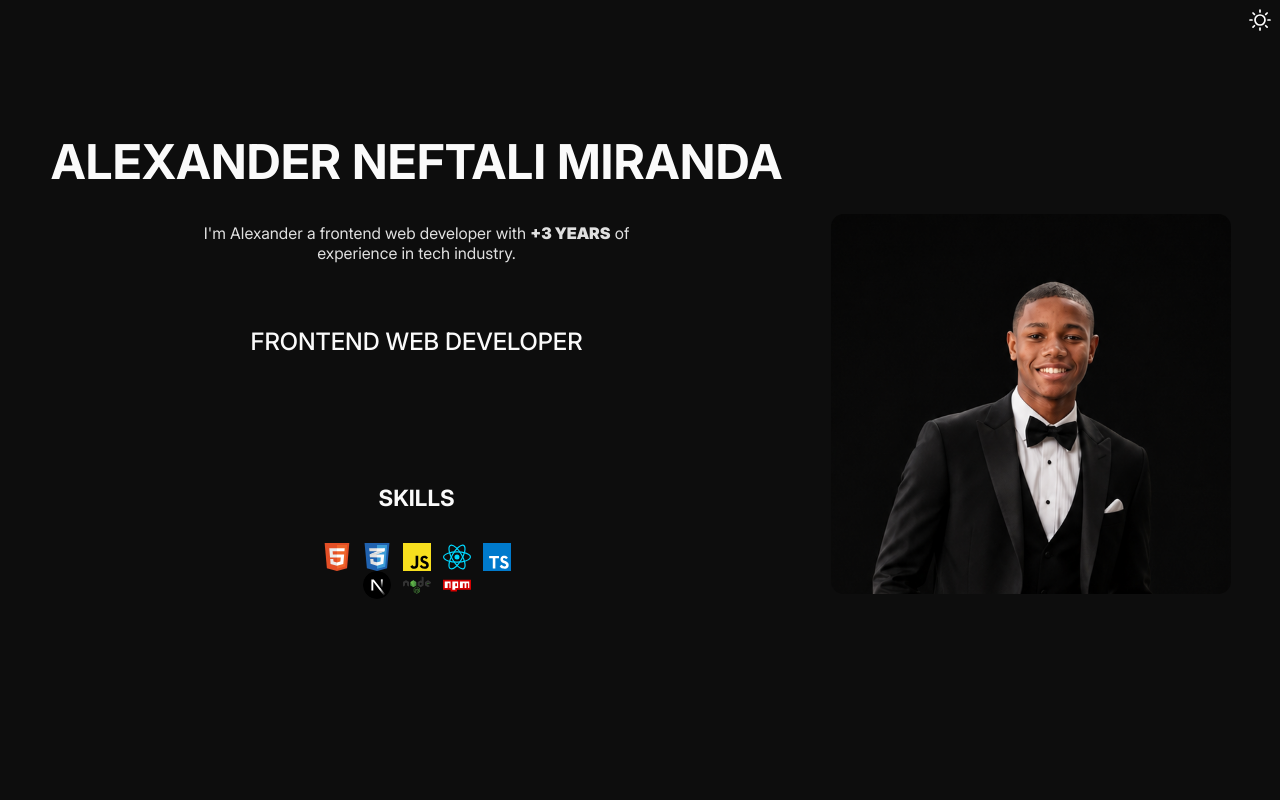
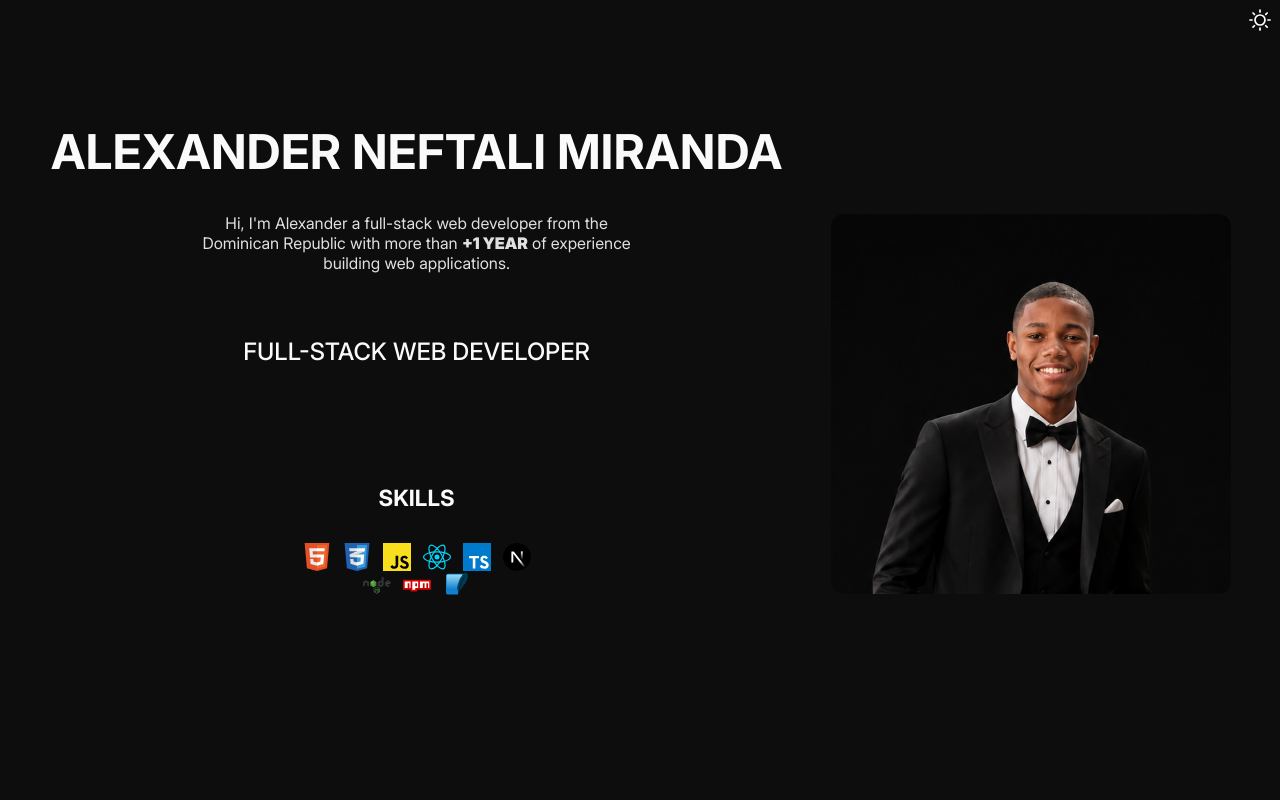
Before and after one commit to AlexanderLaurencio/my-portfolio, a Next.js app: page / in a window 1280 px wide. Shown: the top 800 px of the page. Built offline with nearby package versions, Linux system fonts and the light colour scheme.

Commit message:
Adding new a skill into my stack

```diff
--- a/src/components/hero/Hero.tsx
+++ b/src/components/hero/Hero.tsx
@@ -9,9 +9,9 @@ export default function Hero() {
             <div className="heroTextContainer">
                 <h1 className="hero_title">alexander neftali miranda</h1>
                 <p className="hero_paragraph">
-                    I'm Alexander a frontend web developer with <b>+3 years</b> of experience in tech industry.
+                    Hi, I'm Alexander a full-stack web developer from the Dominican Republic with more than <b>+1 year</b> of experience building web applications.
                 </p>
-                <h2 className="hero_subtitle">Frontend Web Developer</h2>
+                <h2 className="hero_subtitle">Full-Stack Web Developer</h2>
             </div>
             <Image
             title="Alexander Neftali Miranda"
--- a/src/data/skillsObject.tsx
+++ b/src/data/skillsObject.tsx
@@ -40,5 +40,10 @@ export let skillsObject: SkillsObject = {
         id: 8,
         title: "NPM",
         url: "/icons/npm.svg"
+    },
+    sqlite3:{
+        id: 0,
+        title: "SQLite3",
+        url: "/icons/sqlite3.svg"
     }
 };
```
Also changed, not shown: public/icons/sqlite3.svg (added).
